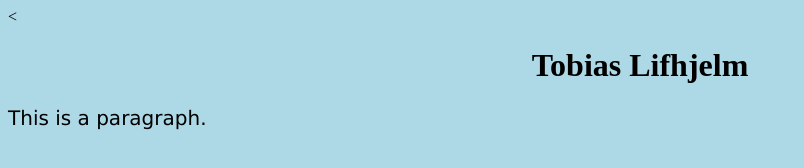
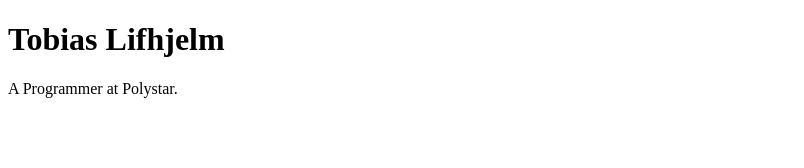
Before and after one commit to 2Torben/CSS-mysite, a plain HTML site: page index.html in a window 1280 px wide. Shown: the whole page, without its empty margins (0-804 px from the left). Drawn offline with Linux system fonts and the light colour scheme.

Commit message:
stoppinf for today

```diff
--- a/CSS/styles.css
+++ /dev/null
@@ -1,13 +0,0 @@
-body {
-  background-color: lightblue;
-}
-
-h1 {
-  color: black;
-  text-align: center;
-}
-
-p {
-  font-family: verdana;
-  font-size: 20px;
-}
--- a/index.html
+++ b/index.html
@@ -1,14 +1,15 @@
 <!DOCTYPE html>
 <html>
   <head>
-<<meta charset="utf-8">
-<link rel="stylesheet" type="text/css" href="CSS/styles.css">
+    <meta charset="utf-8">
+    <!--<link rel="stylesheet" type="text/css" href="CSS/styles.css">-->
+    <link rel="icon" href="favicon.ico">
     <title>Tobias website</title>
     </head>
     <body>
 
   <h1>Tobias Lifhjelm</h1>
-<p>This is a paragraph.</p>
+  <p>A Programmer at Polystar.</p>
 
   </body>
 </html>
```
Also changed, not shown: favicon.ico (added). Lines whose indentation alone changed are shown as unchanged.
